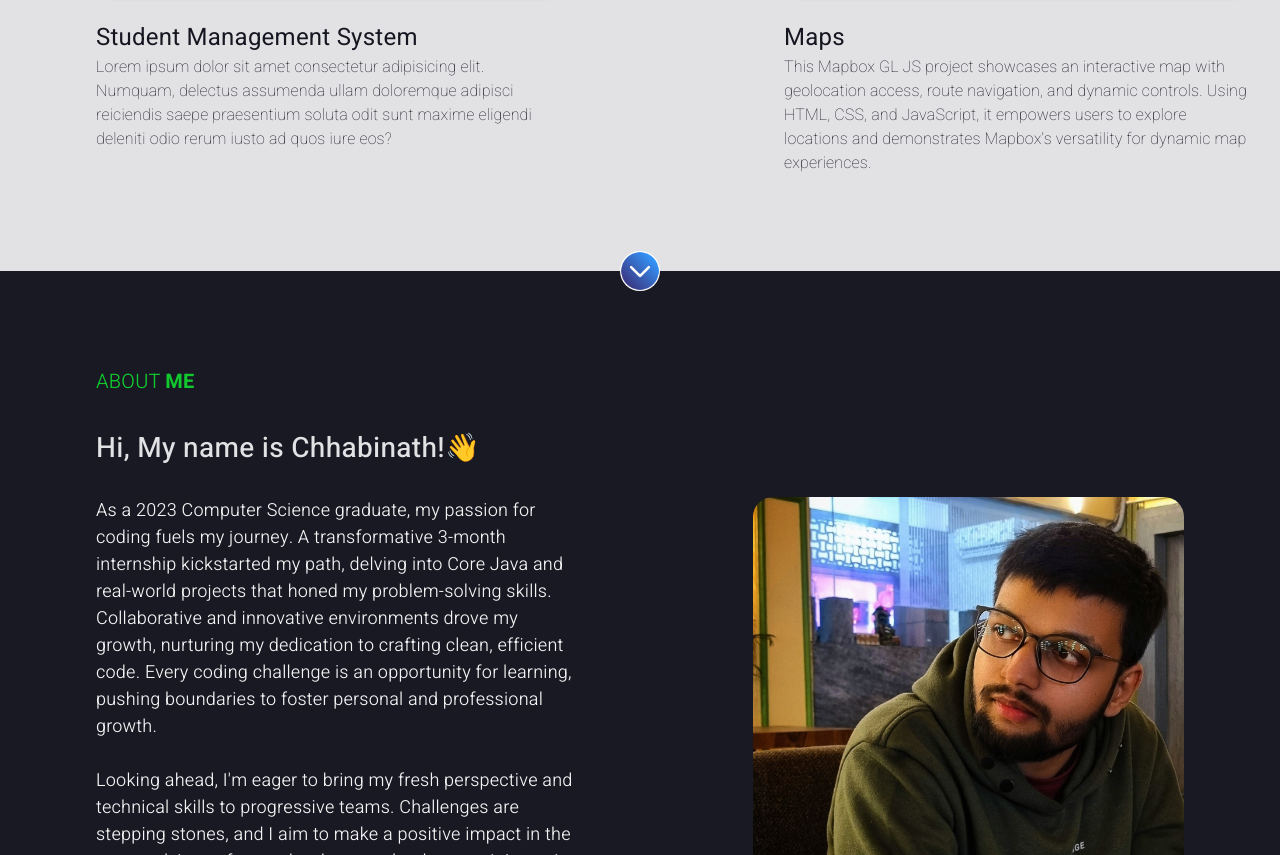
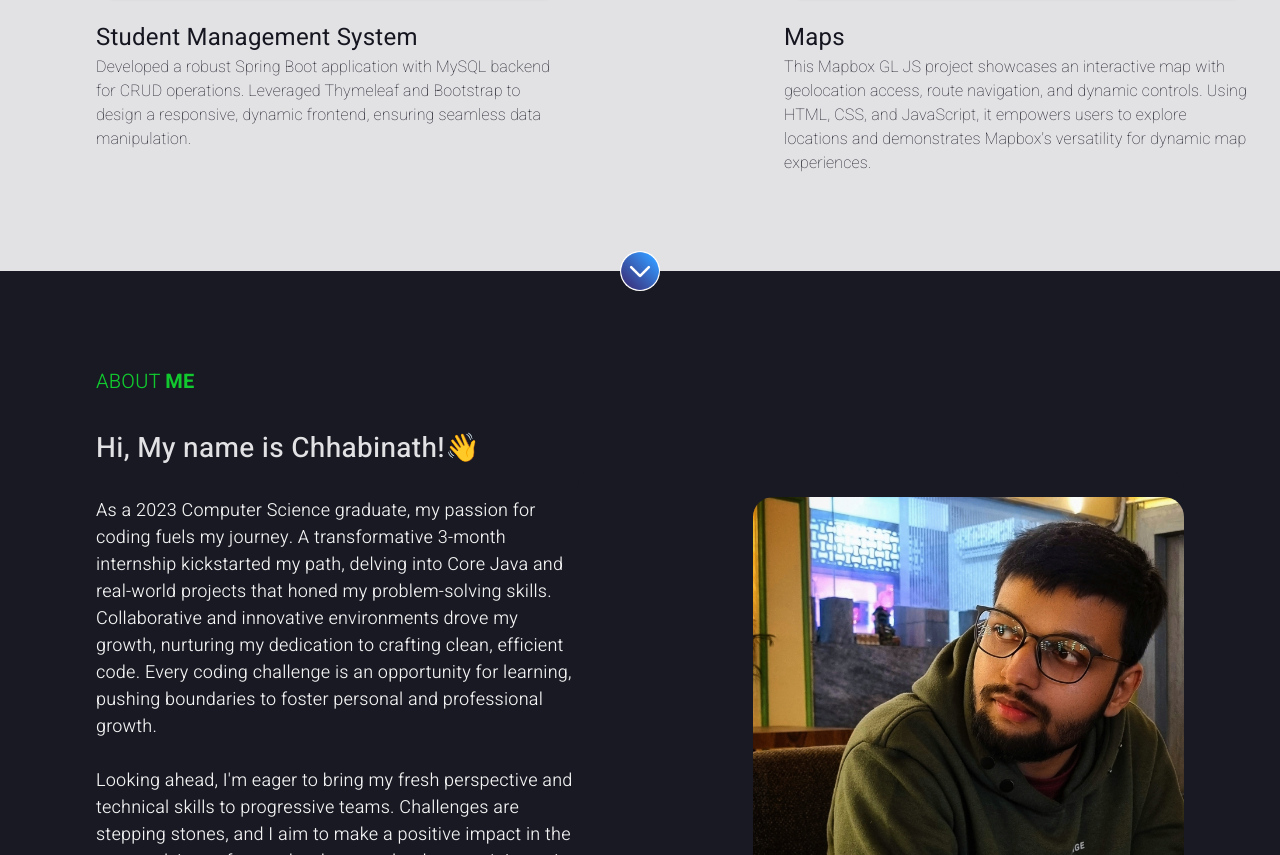
Before and after one commit to chhabinath/chhabinath.github.io, a plain HTML site: page index.html in a window 1280 px wide. Shown: the part 3680-4535 px from the top of the page. Drawn offline with Linux system fonts and the light colour scheme.

Commit message:
updated sms project

```diff
--- a/index.html
+++ b/index.html
@@ -161,7 +161,7 @@
                     <img src="images/projects/strudentManagementSystem.png" alt="">
                     <h3>Student Management System</h3>
                     <!-- Project description -->
-                    <p>Lorem ipsum dolor sit amet consectetur adipisicing elit. Numquam, delectus assumenda ullam doloremque adipisci reiciendis saepe praesentium soluta odit sunt maxime eligendi deleniti odio rerum iusto ad quos iure eos?</p>
+                    <p>Developed a robust Spring Boot application with MySQL backend for CRUD operations. Leveraged Thymeleaf and Bootstrap to design a responsive, dynamic frontend, ensuring seamless data manipulation.</p>
                 </div>
                 <!-- Project details -->
                 <div class="project-2">
```
